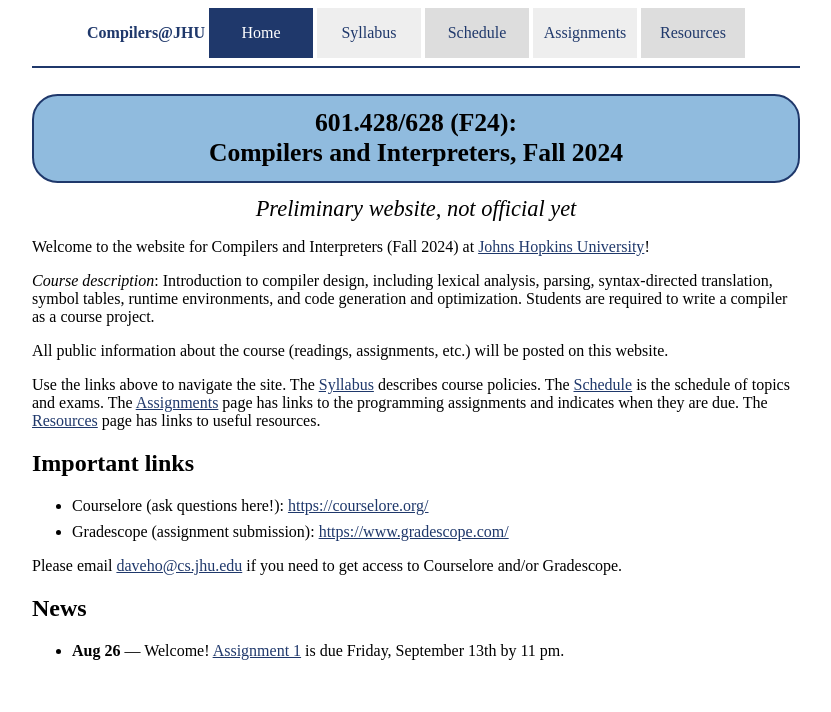
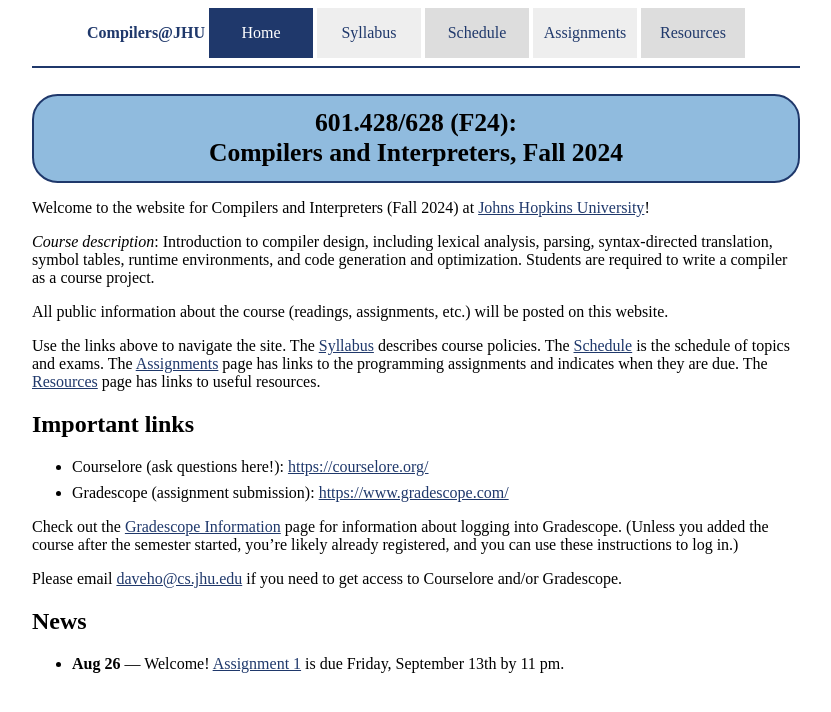
Before and after one commit to jhucompilers/fall2024, a Jekyll site: the page built from index.md, in a window 1280 px wide. Shown: the top 712 px of the page, without its empty margins (224-1055 px from the left). Built offline with Jekyll 4.4.1, drawn with Linux system fonts in a browser that asks for light colours.

Commit message:
make official, post gradescope info

```diff
--- a/_layouts/default.html
+++ b/_layouts/default.html
@@ -27,10 +27,6 @@
 
     <div id="pageTitle">{{site.coursename}}:<br>{{page.title}}</div>
 
-    <div style="text-align: center; font-size: 140%; font-style: italic;">
-      Preliminary website, not official yet
-    </div>
-
     {{content}}
 
     <div id="footer"></div>
--- a/css/compilers.css
+++ b/css/compilers.css
@@ -142,6 +142,10 @@ code.highlighter-rouge {
   margin-top: 0.5em;
 }
 
+.content-image img {
+  max-width: 100%;
+}
+
 /*
 vim:ts=2:
 */
--- a/index.md
+++ b/index.md
@@ -26,6 +26,11 @@ The [Resources](resources.html) page has links to useful resources.
 * Courselore (ask questions here!): <https://courselore.org/>
 * Gradescope (assignment submission): <https://www.gradescope.com/>
 
+Check out the [Gradescope Information](gradescope.html) page
+for information about logging into Gradescope. (Unless you added the
+course after the semester started, you're likely already registered,
+and you can use these instructions to log in.)
+
 Please email <daveho@cs.jhu.edu> if you need to get access to Courselore
 and/or Gradescope.
 
```
Also changed, not shown: gradescope.md (added, +42 -0 lines), img/gs_editacct.png (added), img/gs_editacct_merge.png (added), img/gs_login.png (added), img/gs_login_schoolcred.png (added), img/wellbeing_qrcode.png (added), 2 other files.
